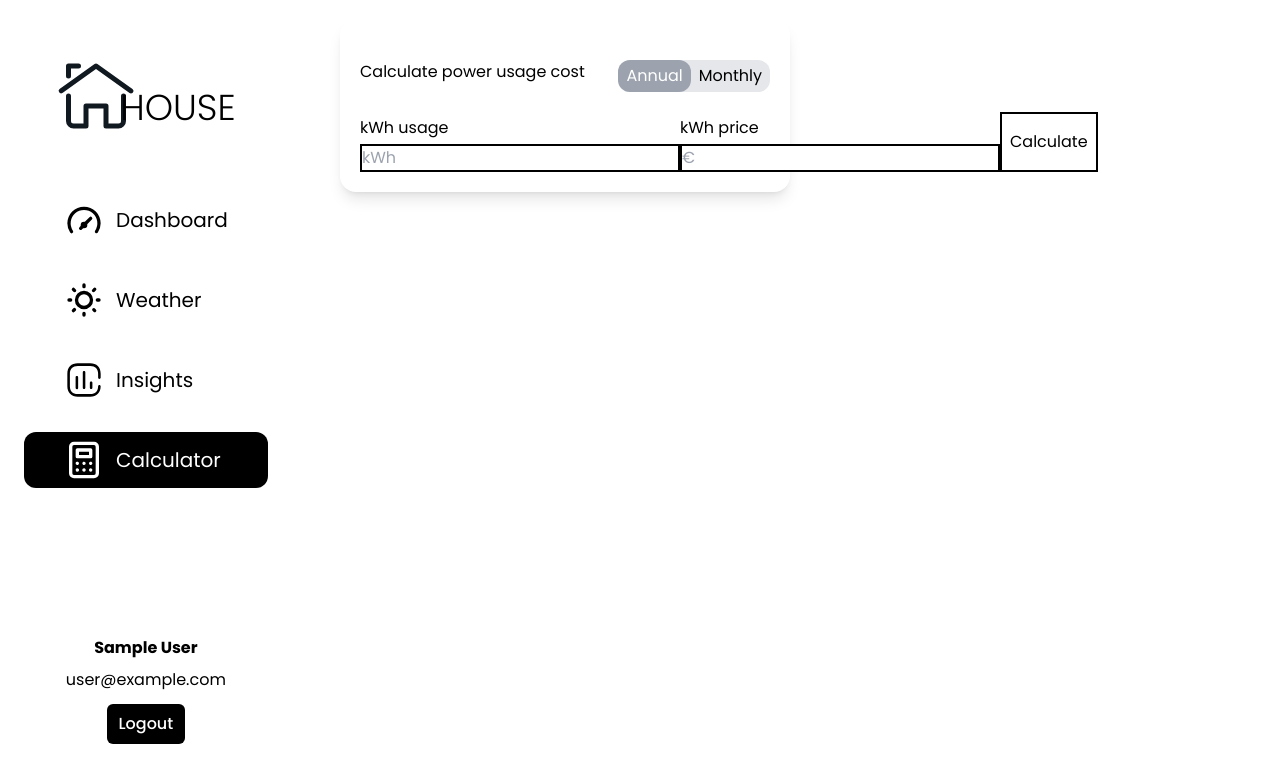
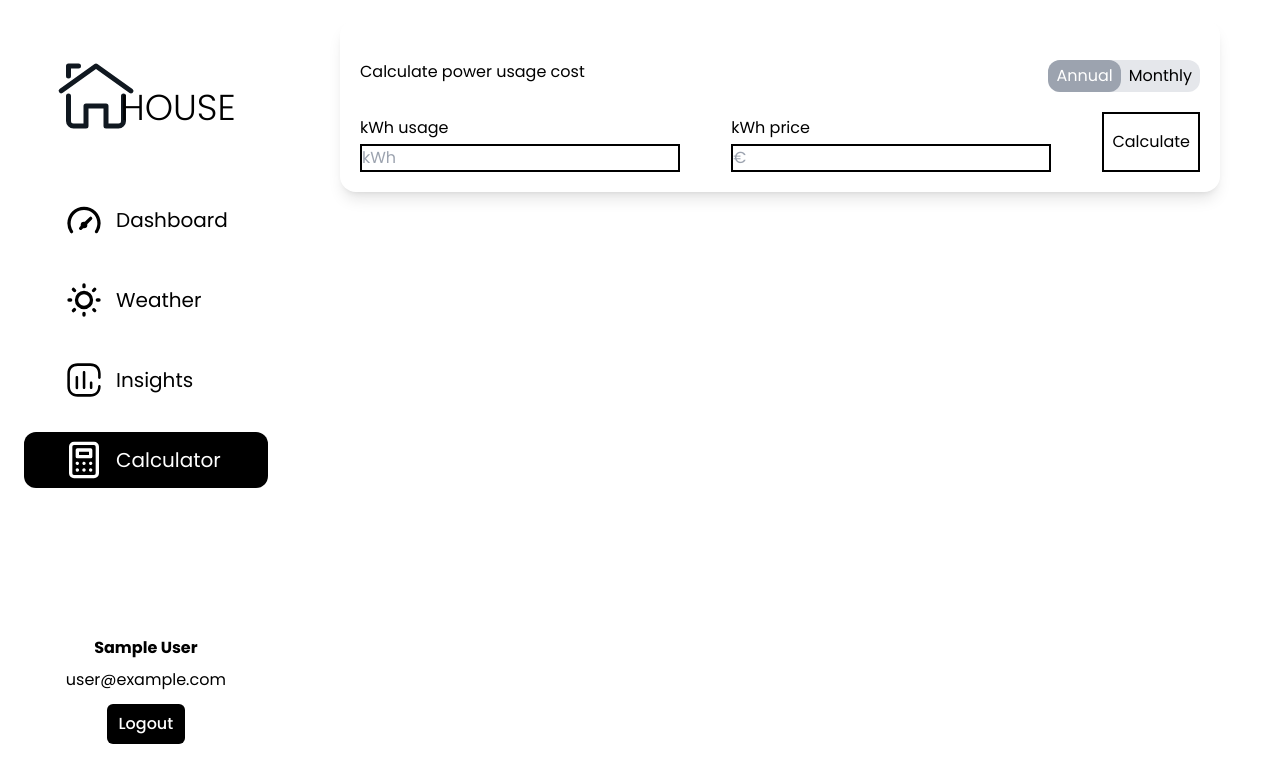
Before and after one commit to Joeri5/DuurzaamHuis, a Next.js app: page /calculator in a window 1280 px wide. Shown: the top 782 px of the page. Built offline with nearby package versions, Linux system fonts and the light colour scheme; no server answers; sample sign-in values are in the browser's storage.

Commit message:
fixed cols in calculator page

```diff
--- a/pages/calculator.tsx
+++ b/pages/calculator.tsx
@@ -10,7 +10,7 @@ const Calculator: NextPage = (props: Props) => {
     React.useState<CalculatorType>("annual");
 
   return (
-    <div className="p-5 grid grid-cols-2 gap-5">
+    <div className="p-5 grid grid-cols-1 gap-5 mr-10">
       <div className="p-5 shadow-lg rounded-2xl">
         <div className="flex my-5 justify-between">
           <h2 className="">Calculate power usage cost</h2>
```
